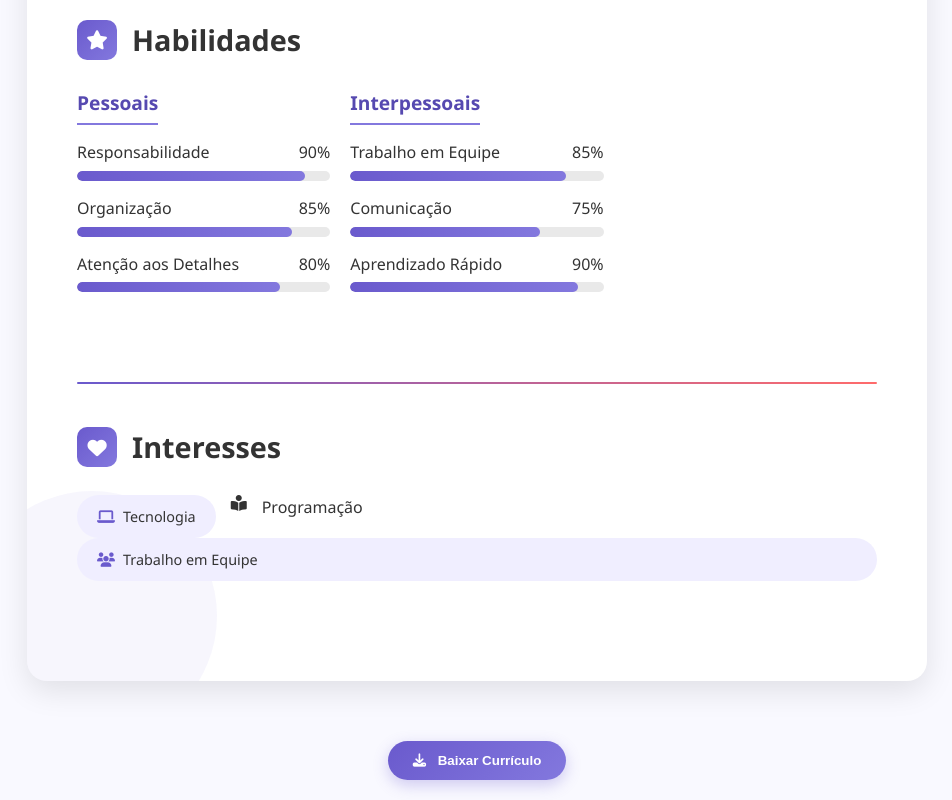
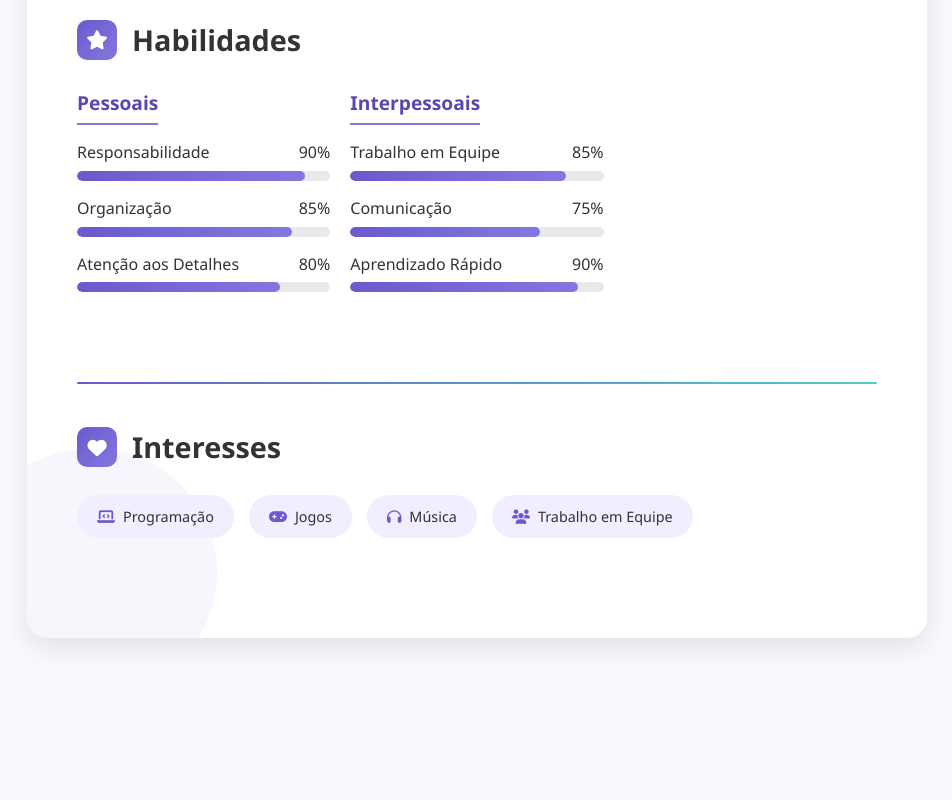
Before and after one commit to vthxzy60hz/siteaula, a plain HTML site: page index.html in a window 1280 px wide. Shown: the part 1235-2035 px from the top of the page, without its empty margins (163-1115 px from the left). After the commit the page ends 1923 px from the top, so only its background shows below. Drawn offline with Linux system fonts and the light colour scheme.

Commit message:
Update index.html

```diff
--- a/index.html
+++ b/index.html
@@ -11,7 +11,7 @@
             --primary: #6a5acd;
             --primary-light: #8378de;
             --primary-dark: #5649b0;
-            --secondary: #ff6b6b;
+            --secondary: #4ecdc4;
             --text: #333;
             --text-light: #666;
             --background: #f9f9ff;
@@ -449,31 +449,6 @@
         .section:nth-child(3) { animation-delay: 0.2s; }
         .section:nth-child(4) { animation-delay: 0.3s; }
         .section:nth-child(5) { animation-delay: 0.4s; }
-
-        /* ================== BOTÕES ================== */
-        .download-btn {
-            display: inline-block;
-            padding: 12px 25px;
-            background: linear-gradient(135deg, var(--primary), var(--primary-light));
-            color: white;
-            text-decoration: none;
-            border-radius: 50px;
-            font-weight: 600;
-            margin-top: 20px;
-            transition: var(--transition);
-            border: none;
-            cursor: pointer;
-            box-shadow: 0 5px 15px rgba(106, 90, 205, 0.3);
-        }
-
-        .download-btn:hover {
-            transform: translateY(-3px);
-            box-shadow: 0 8px 20px rgba(106, 90, 205, 0.4);
-        }
-
-        .download-btn i {
-            margin-right: 8px;
-        }
     </style>
 </head>
 <body>
@@ -520,7 +495,7 @@
                 </div>
                 <h2>Sobre Mim</h2>
             </div>
-            <p>Sou um jovem de 15 anos em busca da minha primeira oportunidade no mercado de trabalho. Sou uma pessoa responsável, organizada e com grande facilidade de aprendizado. Estou animado para contribuir com uma equipe e desenvolver minhas habilidades profissionais.</p>
+            <p>Sou um jovem de 15 anos em busca da minha primeira oportunidade no mercado de trabalho. Sou uma pessoa responsável, organizada e com grande facilidade de aprendizado. Estou animado para contribuir com uma equipe e desenvolver minhas habilidades profissionais, especialmente na área de programação.</p>
         </div>
 
         <hr class="divider">
@@ -666,24 +641,22 @@
 
             <div class="interests">
                 <div class="interest-item">
-                    <i class="fas fa-laptop"></i>
-                    <span>Tecnologia</span>
-                </div
+                    <i class="fas fa-laptop-code"></i>
+                    <span>Programação</span>
+                </div>
                 <div class="interest-item">
-                    <i class="fas fa-book-reader"></i>
-                    <span>Programação</span>
+                    <i class="fas fa-gamepad"></i>
+                    <span>Jogos</span>
+                </div>
+                <div class="interest-item">
+                    <i class="fas fa-headphones"></i>
+                    <span>Música</span>
                 </div>
                 <div class="interest-item">
                     <i class="fas fa-users"></i>
                     <span>Trabalho em Equipe</span>
                 </div>
             </div>
-        </div>
-
-        <div style="text-align: center; margin-top: 40px;">
-            <button class="download-btn" onclick="window.print()">
-                <i class="fas fa-download"></i> Baixar Currículo
-            </button>
         </div>
     </div>
 
```
